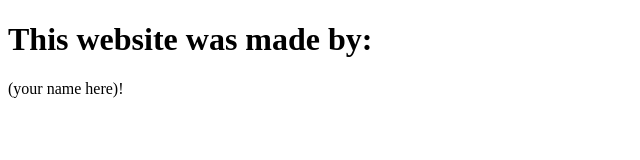
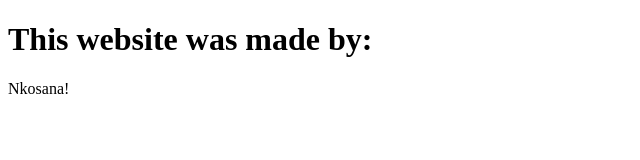
Before and after one commit to 1439120/ELEN4010-LAB2-2021, a website: page views/about.html in a window 1280 px wide. Shown: the full height of the page, 0-640 px from the left. Drawn offline with Linux system fonts and the light colour scheme.

Commit message:
added author

```diff
--- a/views/about.html
+++ b/views/about.html
@@ -7,7 +7,7 @@
 <body>
 <h1>This website was made by:</h1>
 <p>
-(your name here)!
+Nkosana!
 </p>
 </body>
 </html>
```
